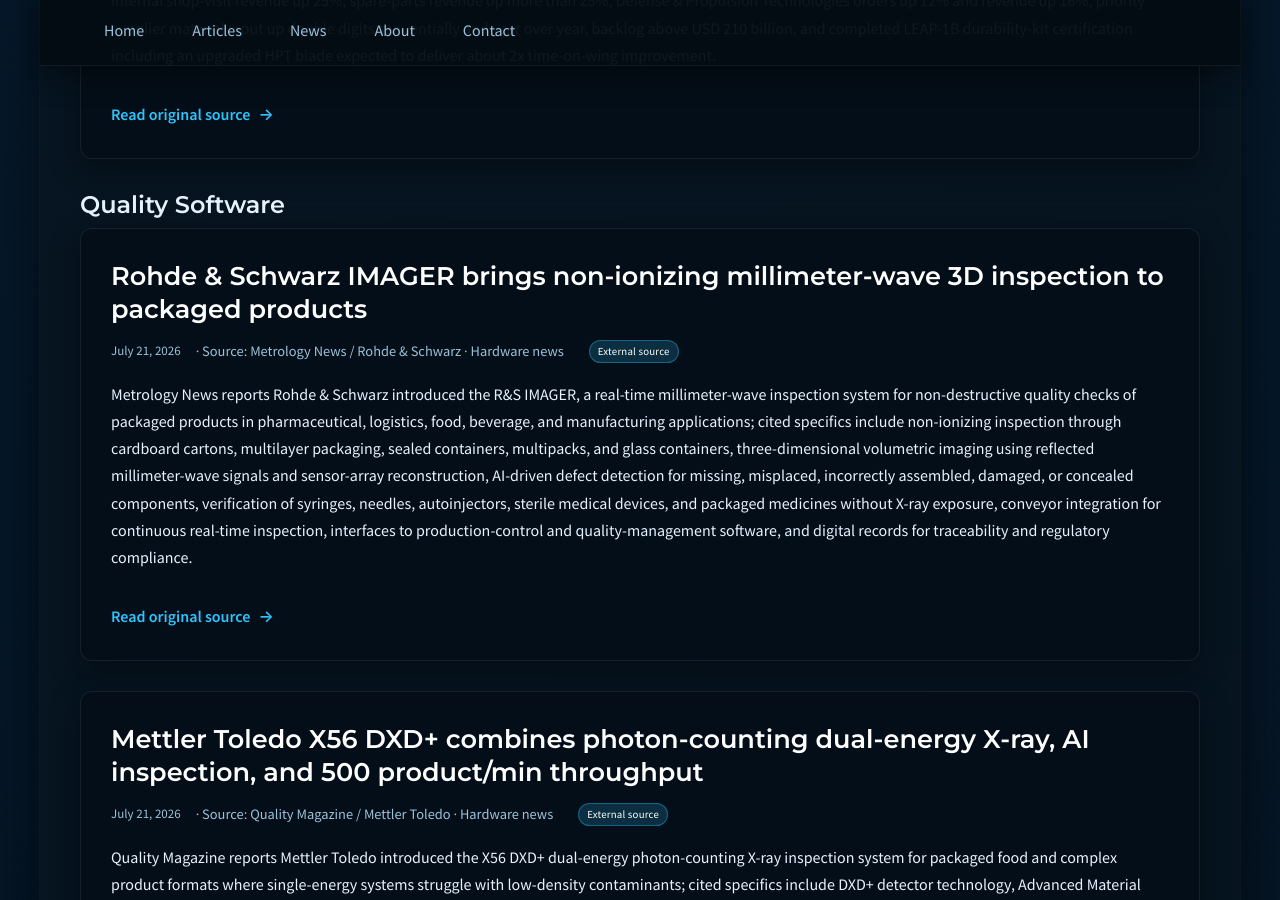
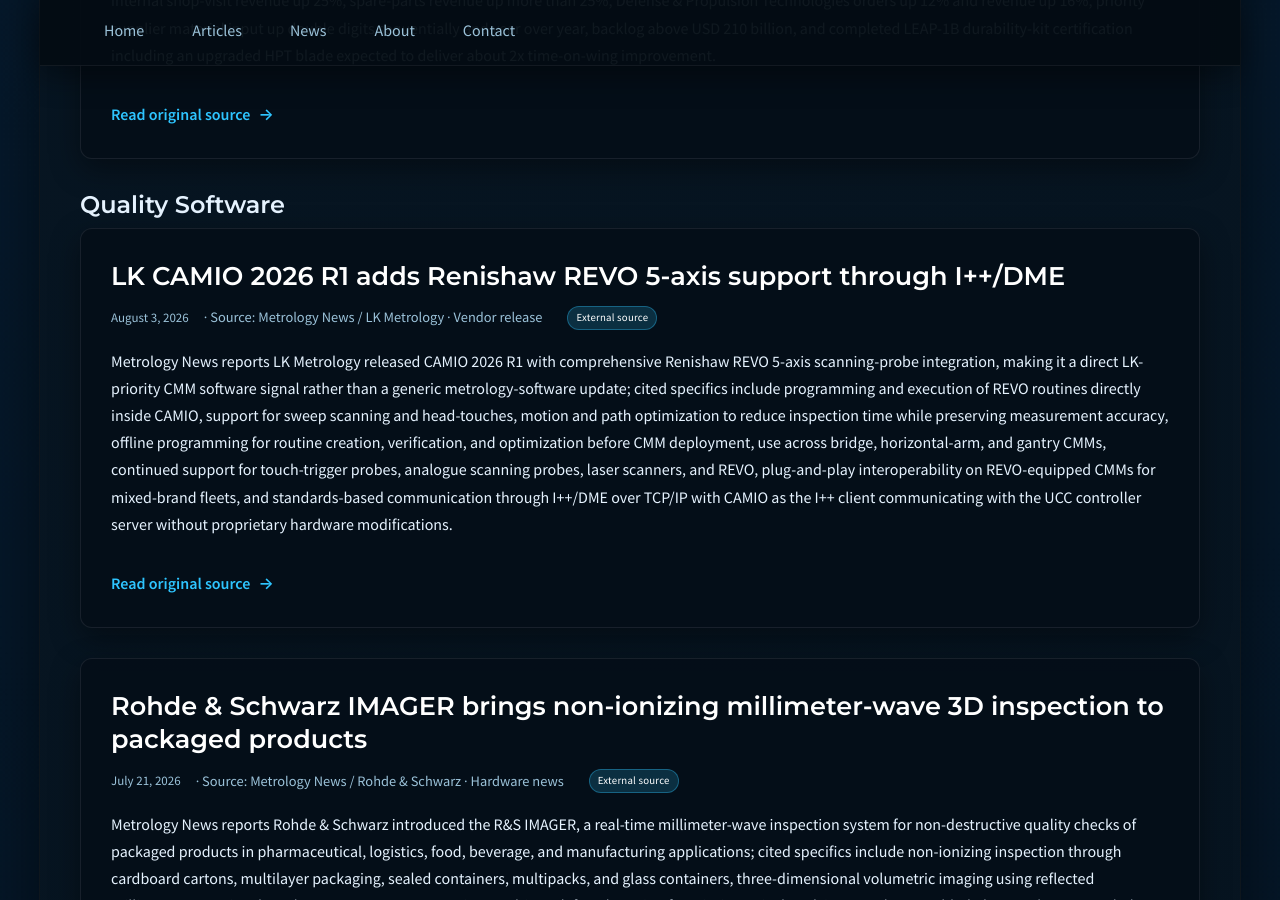
Before and after one commit to JohnForeman/MetrologyCentral, a Jekyll site: the page built from news.md, in a window 1280 px wide and 900 px high, scrolled down 8432 px. Built offline with Jekyll 4.4.1, drawn with Linux system fonts in a browser that asks for light colours.

Commit message:
Add LK CAMIO REVO news item

```diff
--- a/_data/news.yml
+++ b/_data/news.yml
@@ -1,4 +1,23 @@
 ---
+- date: '2026-08-03'
+  title: LK CAMIO 2026 R1 adds Renishaw REVO 5-axis support through I++/DME
+  source: Metrology News / LK Metrology
+  sector: quality_software
+  kind: vendor_release
+  summary: >-
+    Metrology News reports LK Metrology released CAMIO 2026 R1 with comprehensive
+    Renishaw REVO 5-axis scanning-probe integration, making it a direct LK-priority
+    CMM software signal rather than a generic metrology-software update; cited specifics
+    include programming and execution of REVO routines directly inside CAMIO, support
+    for sweep scanning and head-touches, motion and path optimization to reduce inspection
+    time while preserving measurement accuracy, offline programming for routine creation,
+    verification, and optimization before CMM deployment, use across bridge, horizontal-arm,
+    and gantry CMMs, continued support for touch-trigger probes, analogue scanning
+    probes, laser scanners, and REVO, plug-and-play interoperability on REVO-equipped
+    CMMs for mixed-brand fleets, and standards-based communication through I++/DME
+    over TCP/IP with CAMIO as the I++ client communicating with the UCC controller
+    server without proprietary hardware modifications.
+  url: https://metrology.news/lk-metrology-unveils-camio-2026-with-renishaw-revo-5-axis-integration/
 - date: '2026-07-31'
   title: Fraunhofer IPM integrates HoloTop NX digital holography into Hexagon Leitz
     CMM for dense submicrometer surface data
```
